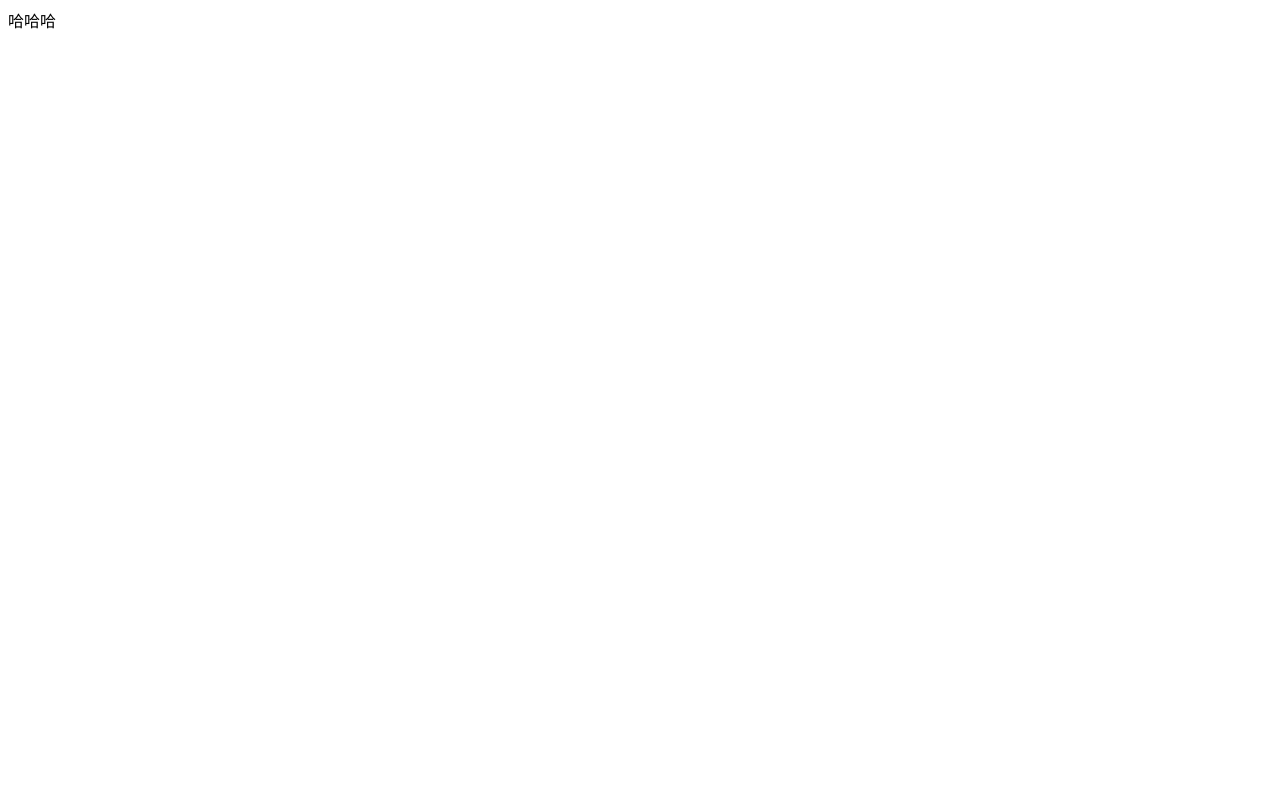
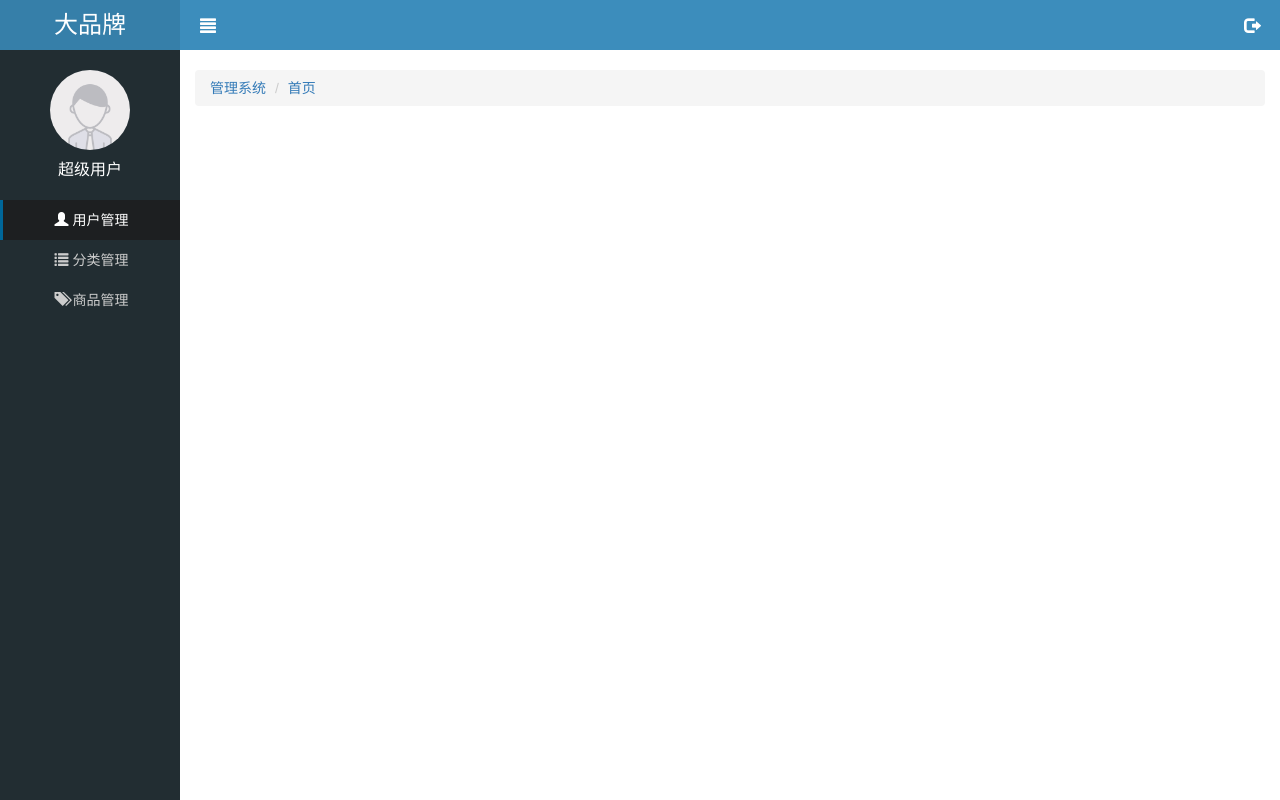
Before and after one commit to peanut-cream/letao, a website: page public/pc/index.html in a window 1280 px wide. Drawn offline with Linux system fonts and the light colour scheme.

Commit message:
index结构和部分js

```diff
--- a/public/pc/css/common.css
+++ b/public/pc/css/common.css
@@ -5,3 +5,94 @@
 .mt-200{
   margin-top: 200px;
 }
+*{
+  margin: 0;
+  padding: 0;
+  list-style: none;
+}
+html,body{
+  height: 100%;
+}
+.le_aside{
+  width: 180px;
+  height: 100%;
+  background-color:#222d32;
+  position: fixed;
+  left: 0;
+  top:0;
+  transition: all 1s;
+}
+.le_aside.now{
+  left: -180px;
+}
+a:link, a:visited, a:hover, a:active{
+ text-decoration: none;
+}
+.le_aside .header a {
+  display: block;
+  width: 100%;
+  height: 50px;
+  line-height: 50px;
+  background-color: #367fa9;
+  font-size: 24px;
+  text-align: center;
+  color: #fff;
+}
+.le_aside .user{
+  height: 150px;
+  width: 100%;
+  padding-top: 20px;
+}
+.le_aside .user img{
+  width: 80px;
+  height: 80px;
+  margin: 0 auto;
+  display: block;
+  border-radius: 50%;
+}
+.le_aside .user p{
+  text-align: center;
+  font-size:16px ;
+  line-height: 40px;
+  color: #fff;
+}
+.le_aside .nav a {
+  display: block;
+  height: 40px;
+  line-height: 40px;
+  text-align: center;
+  color: #ccc;
+  border-left: 3px solid transparent;
+}
+.le_aside .nav a.active{
+  border-left-color:#069;
+  background-color: #1d1f21;
+  color: #fff;
+}
+.nav .second-ul a{
+  padding-left: 20px;
+}
+.le_main{
+  padding-left: 180px;
+  height: 100%;
+  width: 100%;
+  transition: all 1s;
+}
+.le_main.now{
+  padding-left: 0;
+}
+.le_main .header{
+  height: 50px;
+  width: 100%;
+  background-color: #3c8dbc;
+}
+.le_main .container-fluid{
+  padding-top: 20px;
+}
+
+.icon-menu,.icon-loginout{
+  font-size: 16px;
+  line-height: 50px;
+  color: #fff;
+  padding: 0 20px;
+}
--- a/public/pc/index.html
+++ b/public/pc/index.html
@@ -3,8 +3,47 @@
 <head>
   <meta charset="UTF-8">
   <title>Title</title>
+  <link rel="stylesheet" href="lib/bootstrap/css/bootstrap.min.css">
+  <link rel="stylesheet" href="css/common.css">
 </head>
 <body>
-哈哈哈
+<div class="le_aside">
+  <div class="header">
+    <a href="#">大品牌</a>
+  </div>
+  <div class="user">
+    <img src="./img/default.png" alt="">
+    <p>超级用户</p>
+  </div>
+  <div class="nav">
+    <ul>
+      <li><a href="#" class="active"><span class="glyphicon glyphicon-user"></span> 用户管理</a></li>
+      <li><a href="javaScript:;" class="category"><span class="glyphicon glyphicon-list"></span> 分类管理</a>
+      <ul class="second-ul" style="display: none">
+        <li><a href="#">一级分类</a></li>
+        <li><a href="#">二级分类</a></li>
+      </ul>
+      </li>
+      <li><a href="#"><span class="glyphicon glyphicon-tags"></span> 商品管理</a></li>
+    </ul>
+  </div>
+</div>
+<div class="le_main">
+  <div class="header">
+    <a class="pull-left glyphicon glyphicon-align-justify icon-menu"></a>
+    <a class="pull-right glyphicon glyphicon-log-out icon-loginout"></a>
+  </div>
+  <div class="container-fluid">
+      <ol class="breadcrumb">
+        <li><a href="#">管理系统</a></li>
+        <li><a href="#">首页</a></li>
+      </ol>
+    <div class="item_main"></div>
+  </div>
+</div>
+<script src="lib/jquery/jquery.min.js"></script>
+<script src="lib/bootstrap/js/bootstrap.min.js"></script>
+<script src="js/common.js"></script>
+<script src="js/index.js"></script>
 </body>
 </html>
--- /dev/null
+++ b/public/pc/js/common.js
@@ -0,0 +1,25 @@
+/**
+ * Created by 伍 on 2018/1/11.
+ */
+;(function(){
+//  二级菜单动画
+$(".category").on("click",function(){
+  $(".second-ul").slideToggle();
+});
+  $(".icon-menu").on("click",function(){
+    $(".le_aside").toggleClass("now");
+    $(".le_main").toggleClass("now");
+  });
+  $(".icon-loginout").on("click",function(){
+    //$.ajax({
+    //  type:"get",
+    //  url:"/employee/employeeLogout",
+    //  success:function(info){
+    //    //console.log(info);
+    //    if(info.success){
+    //      location.href="login.html";
+    //    }
+    //  }
+    //})
+  });
+})();
--- /dev/null
+++ b/public/pc/js/index.js
@@ -0,0 +1,3 @@
+/**
+ * Created by 伍 on 2018/1/11.
+ */
```
